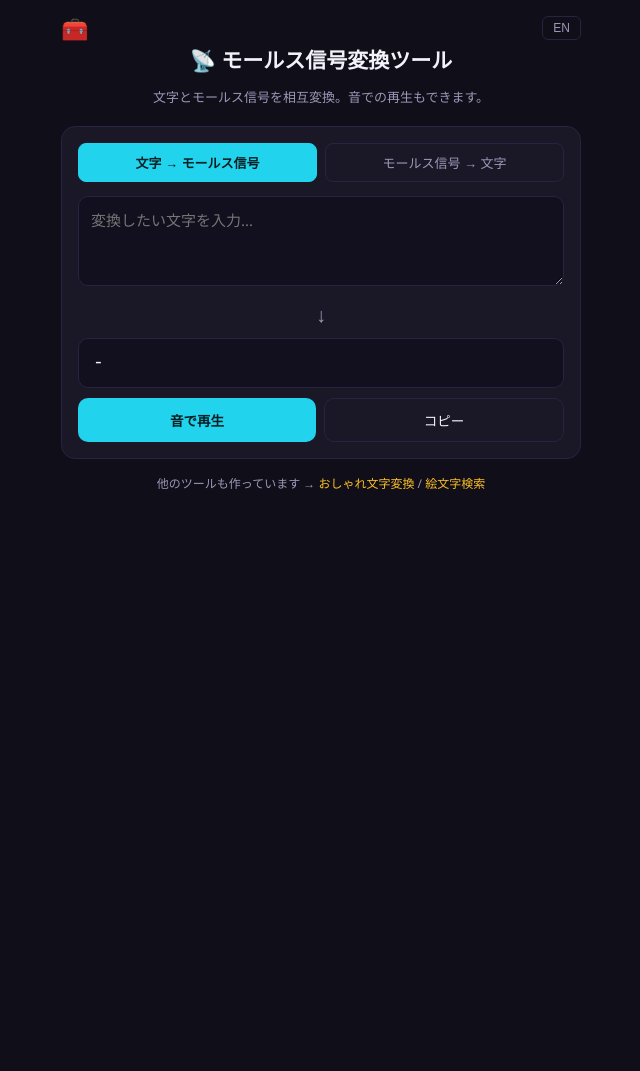
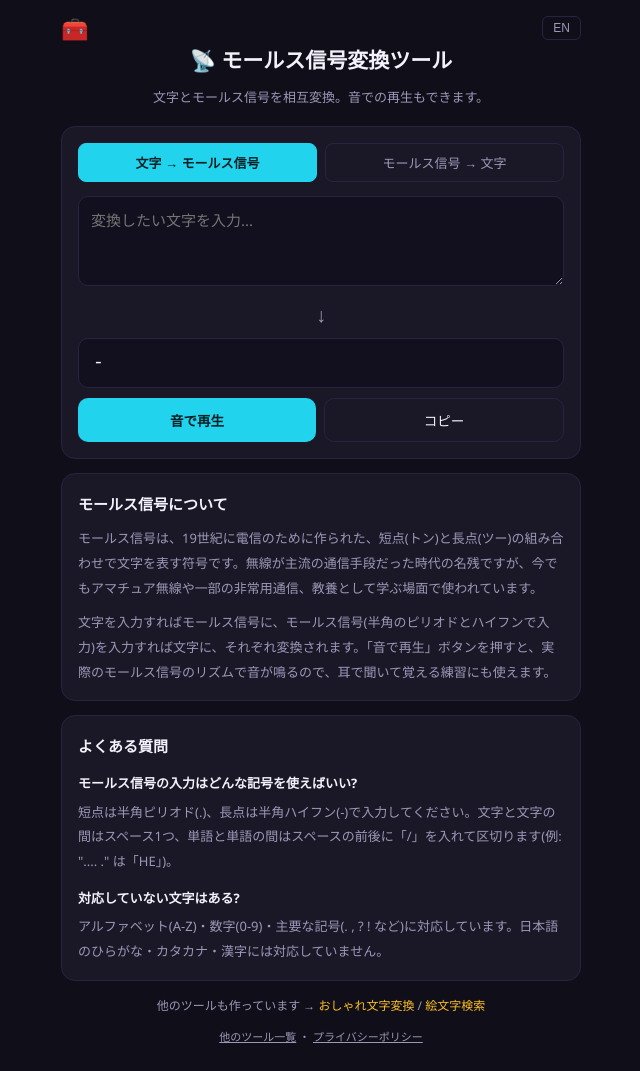
Before and after one commit to naginata-work/morse-code, a plain HTML site: page index.html in a window 1280 px wide. Shown: the whole page, without its empty margins (319-959 px from the left). Before the commit the page ends 800 px from the top, so only its background shows below. Drawn offline with Linux system fonts and the light colour scheme.

Commit message:
Add tool-specific about/FAQ content (AdSense low-value-content fix)
Co-Authored-By: Claude Sonnet 5 <noreply@anthropic.com>
Claude-Session: https://claude.ai/code/session_01Ws9W814RRLJbyxWgZLq2q5

```diff
--- a/index.html
+++ b/index.html
@@ -69,7 +69,25 @@
     </div>
   </div>
 
+  <div class="card" style="font-size:13px; line-height:1.9; color:var(--sub);">
+    <h2 id="aboutTitle" style="font-size:15px; color:var(--text); margin:0 0 8px;"></h2>
+    <p id="aboutBody1" style="margin:0 0 10px;"></p>
+    <p id="aboutBody2" style="margin:0;"></p>
+  </div>
+
+  <div class="card" style="font-size:13px; line-height:1.9; color:var(--sub);">
+    <h2 id="faqTitle" style="font-size:15px; color:var(--text); margin:0 0 10px;"></h2>
+    <p id="faq1Q" style="margin:0 0 4px; color:var(--text); font-weight:bold;"></p>
+    <p id="faq1A" style="margin:0 0 12px;"></p>
+    <p id="faq2Q" style="margin:0 0 4px; color:var(--text); font-weight:bold;"></p>
+    <p id="faq2A" style="margin:0;"></p>
+  </div>
+
   <p class="footer-links" id="footerLinks"></p>
+  <p style="text-align:center; font-size:11px; color:var(--sub); margin-top:4px;">
+    <a href="https://naginata-work.github.io/" style="color:var(--sub);" id="allToolsLink"></a> ・
+    <a href="https://naginata-work.github.io/privacy.html" style="color:var(--sub);" id="privacyLink"></a>
+  </p>
 </div>
 
 <script>
@@ -109,7 +127,15 @@
       playBtn: '音で再生',
       copyBtn: 'コピー',
       copied: 'コピーしました!',
-      footerLinks: '他のツールも作っています → <a href="https://naginata-work.github.io/fancy-text/" target="_blank" rel="noopener">おしゃれ文字変換</a> / <a href="https://naginata-work.github.io/emoji-search/" target="_blank" rel="noopener">絵文字検索</a>'
+      footerLinks: '他のツールも作っています → <a href="https://naginata-work.github.io/fancy-text/" target="_blank" rel="noopener">おしゃれ文字変換</a> / <a href="https://naginata-work.github.io/emoji-search/" target="_blank" rel="noopener">絵文字検索</a>',
+      aboutTitle: 'モールス信号について',
+      aboutBody1: 'モールス信号は、19世紀に電信のために作られた、短点(トン)と長点(ツー)の組み合わせで文字を表す符号です。無線が主流の通信手段だった時代の名残ですが、今でもアマチュア無線や一部の非常用通信、教養として学ぶ場面で使われています。',
+      aboutBody2: '文字を入力すればモールス信号に、モールス信号(半角のピリオドとハイフンで入力)を入力すれば文字に、それぞれ変換されます。「音で再生」ボタンを押すと、実際のモールス信号のリズムで音が鳴るので、耳で聞いて覚える練習にも使えます。',
+      faqTitle: 'よくある質問',
+      faq1Q: 'モールス信号の入力はどんな記号を使えばいい?',
+      faq1A: '短点は半角ピリオド(.)、長点は半角ハイフン(-)で入力してください。文字と文字の間はスペース1つ、単語と単語の間はスペースの前後に「/」を入れて区切ります(例: ".... ." は「HE」)。',
+      faq2Q: '対応していない文字はある?',
+      faq2A: 'アルファベット(A-Z)・数字(0-9)・主要な記号(. , ? ! など)に対応しています。日本語のひらがな・カタカナ・漢字には対応していません。',
     },
     en: {
       title: '📡 Morse Code Translator',
@@ -121,7 +147,15 @@
       playBtn: 'Play sound',
       copyBtn: 'Copy',
       copied: 'Copied!',
-      footerLinks: 'Also made these → <a href="https://naginata-work.github.io/fancy-text/" target="_blank" rel="noopener">Fancy Text Generator</a> / <a href="https://naginata-work.github.io/emoji-search/" target="_blank" rel="noopener">Emoji Search</a>'
+      footerLinks: 'Also made these → <a href="https://naginata-work.github.io/fancy-text/" target="_blank" rel="noopener">Fancy Text Generator</a> / <a href="https://naginata-work.github.io/emoji-search/" target="_blank" rel="noopener">Emoji Search</a>',
+      aboutTitle: 'About Morse code',
+      aboutBody1: "Morse code was created in the 19th century for the telegraph, encoding letters as combinations of short (dot) and long (dash) signals. It's largely obsolete as a communication method now, but still shows up in amateur radio, some emergency signaling, and as a bit of general knowledge.",
+      aboutBody2: 'Type text to get Morse code, or type Morse code (using periods and hyphens) to get text back. The "Play sound" button plays it back at authentic Morse timing, which doubles as practice for learning to recognize it by ear.',
+      faqTitle: 'FAQ',
+      faq1Q: 'What characters do I use to type Morse code?',
+      faq1A: 'Use a period (.) for a dot and a hyphen (-) for a dash. Separate letters with a single space, and separate words with " / " (for example, ".... ." decodes to "HE").',
+      faq2Q: "Are there characters it doesn't support?",
+      faq2A: "It covers the alphabet (A-Z), digits (0-9), and common punctuation (. , ? ! and more). Japanese hiragana, katakana, and kanji aren't supported.",
     }
   };
 
@@ -210,6 +244,18 @@
     document.getElementById('playBtn').textContent = t().playBtn;
     document.getElementById('copyBtn').textContent = t().copyBtn;
     document.getElementById('footerLinks').innerHTML = t().footerLinks;
+    document.getElementById('aboutTitle').textContent = t().aboutTitle;
+    document.getElementById('aboutBody1').textContent = t().aboutBody1;
+    document.getElementById('aboutBody2').textContent = t().aboutBody2;
+    document.getElementById('faqTitle').textContent = t().faqTitle;
+    document.getElementById('faq1Q').textContent = t().faq1Q;
+    document.getElementById('faq1A').textContent = t().faq1A;
+    document.getElementById('faq2Q').textContent = t().faq2Q;
+    document.getElementById('faq2A').textContent = t().faq2A;
+    document.getElementById('allToolsLink').textContent = lang === 'ja' ? '他のツール一覧' : 'All tools';
+    document.getElementById('allToolsLink').href = 'https://naginata-work.github.io/';
+    document.getElementById('privacyLink').textContent = lang === 'ja' ? 'プライバシーポリシー' : 'Privacy policy';
+    document.getElementById('privacyLink').href = 'https://naginata-work.github.io/privacy.html';
     convert();
   }
 
```
